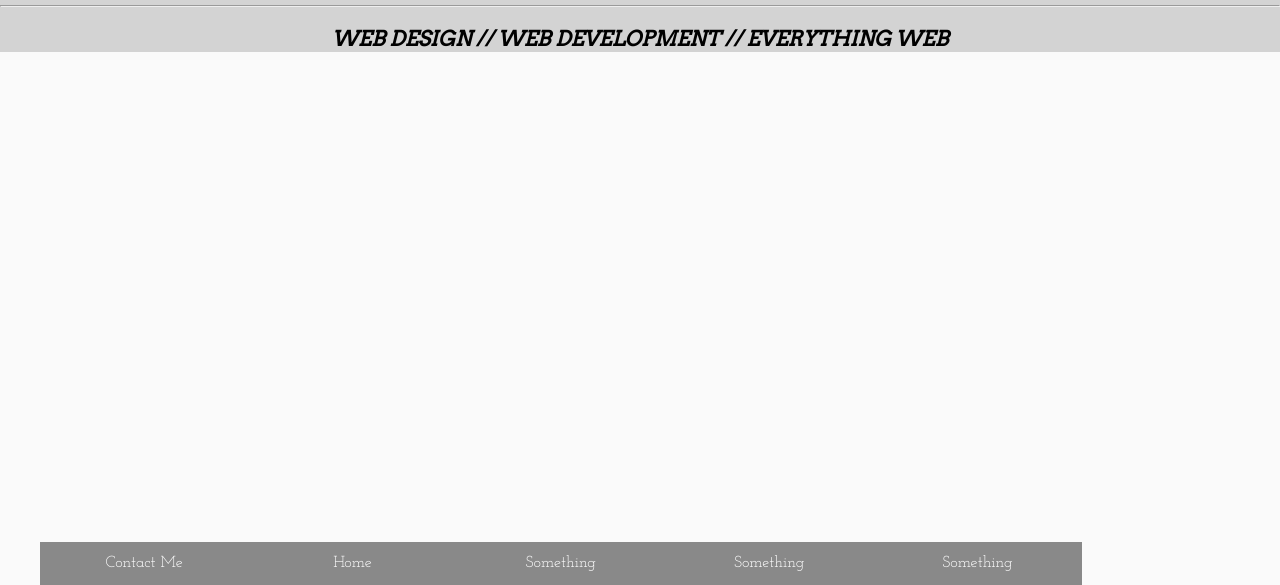
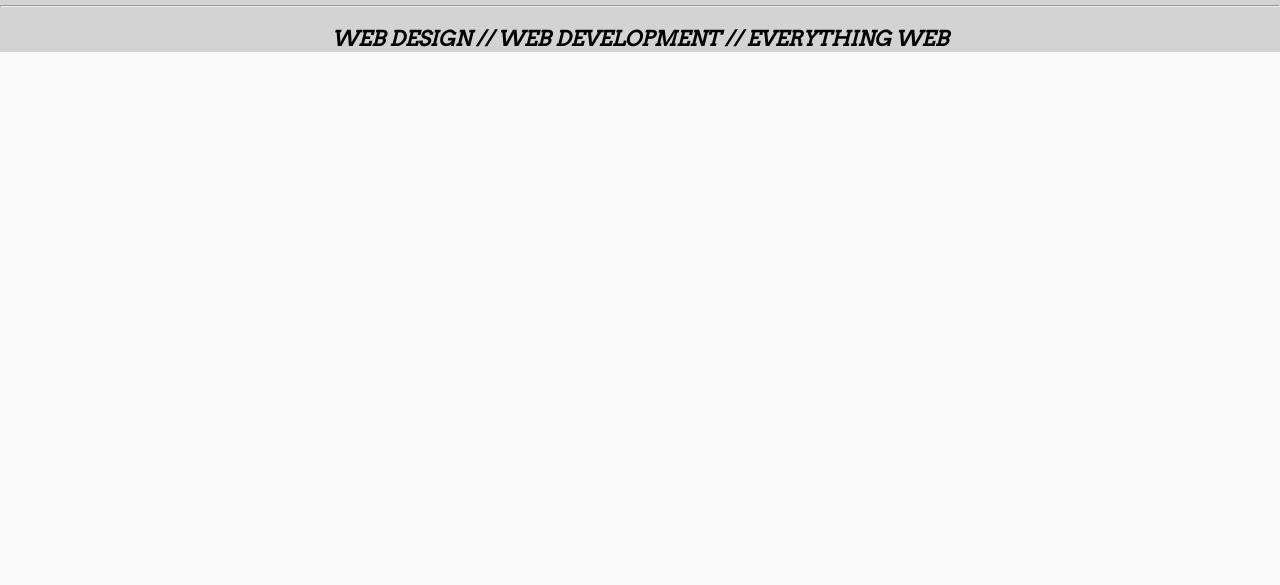
Before and after one commit to spacereeceman/Reeces-code, a plain HTML site: page index.html in a window 1280 px wide. Shown: the part 215-800 px from the top of the page. Drawn offline with nearby package versions, Linux system fonts and the light colour scheme.

Commit message:
Cleaned up and added .idea file to the site

```diff
--- a/index.html
+++ b/index.html
@@ -30,17 +30,6 @@
     <h2><i>WEB DESIGN // WEB DEVELOPMENT // EVERYTHING WEB</i></h2>
 </header>
 
-
-    <div class="bottom-bar">
-        <ul>
-            <a href="#">Contact Me</a>
-            <a href="#" class="selected">Home</a>
-            <a href="#">Something</a>
-            <a href="#">Something</a>
-            <a href="#">Something</a>
-        </ul>
-    </div>
-
 <!-- JS LINKS -->
 <script src="js/jquery-2.1.1.js"></script>
 <script src="bootstrap/js/bootstrap.min.js"></script>
```
